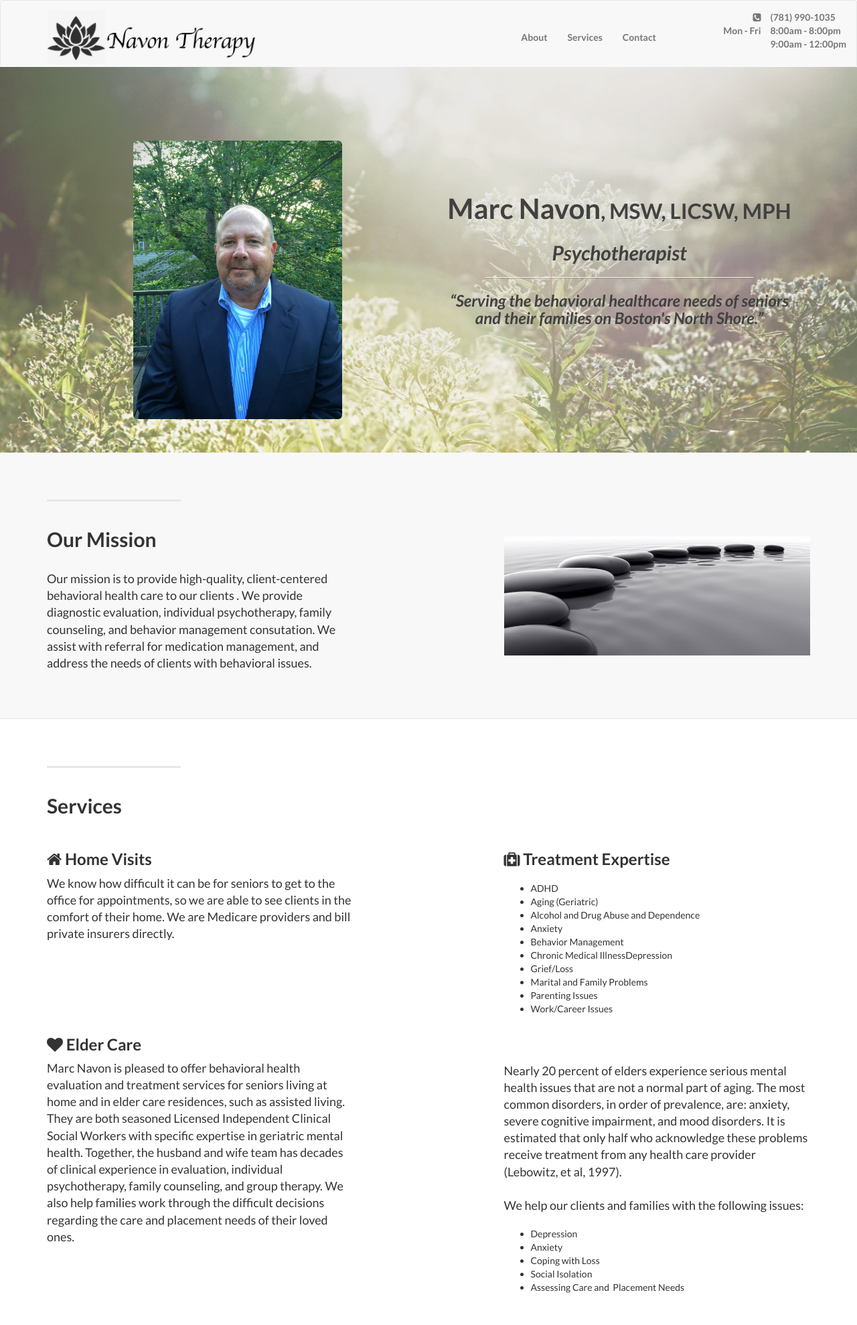
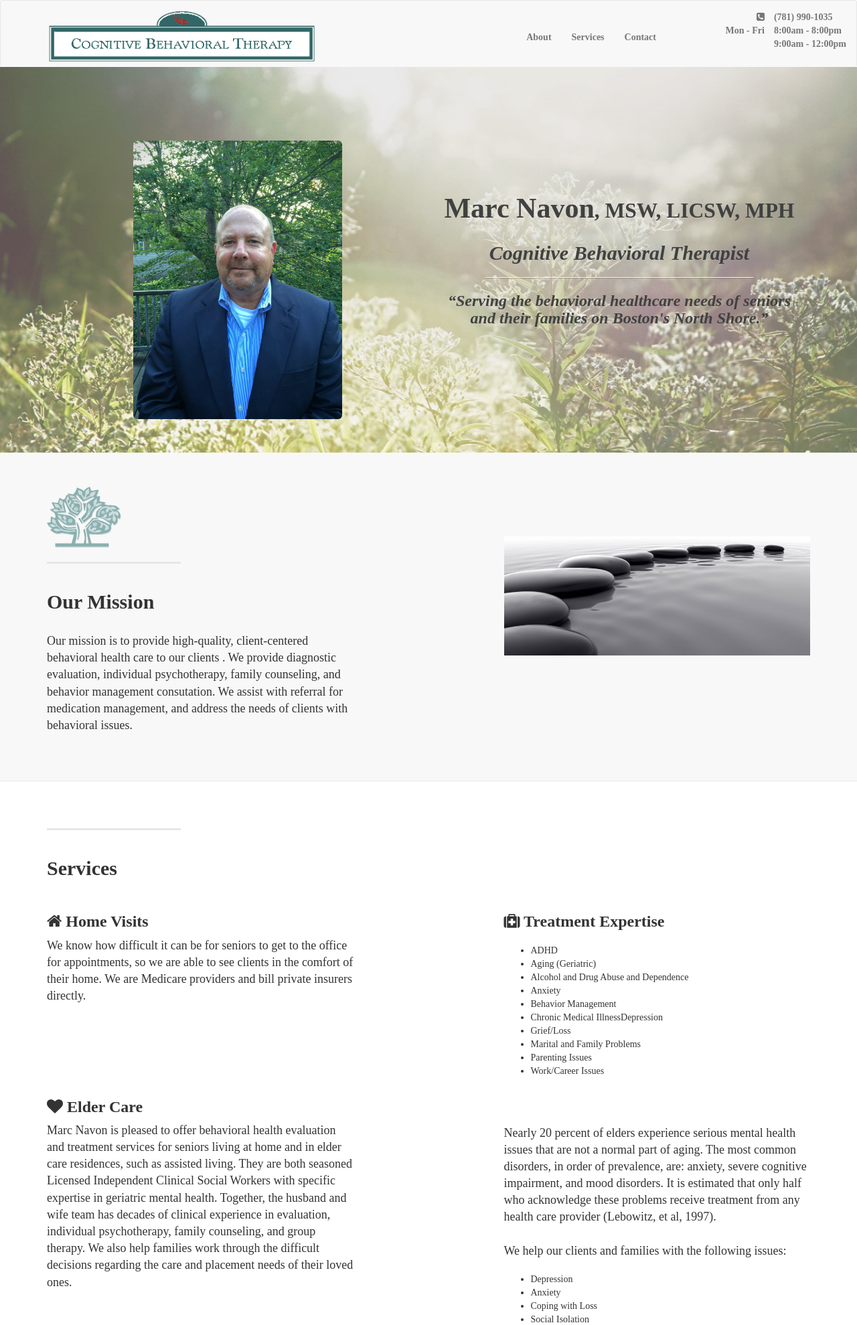
Before and after one commit to benwells/therapy-website, a Node server app: page / in a window 1280 px wide. Shown: the top 1979 px of the page at 67% size. Run offline with Node 20, Linux system fonts and the light colour scheme; some libraries are stand-ins or nearby versions.

Commit message:
updates to logo, font, title, and home template

```diff
--- a/app.js
+++ b/app.js
@@ -40,8 +40,8 @@
 }));
 app.use(passport.initialize());
 app.use(passport.session());
-// app.use(express.static(__dirname + '/public'));
-app.use(express.static(process.env.OPENSHIFT_REPO_DIR + '/public' ));
+app.use(express.static(__dirname + '/public'));
+// app.use(express.static(process.env.OPENSHIFT_REPO_DIR + '/public' ));
 
 // passport config
 // var Account = require('./app/models/account');
--- a/app/views/home/home-template.jade
+++ b/app/views/home/home-template.jade
@@ -73,7 +73,7 @@
                 p Marc Navon
                 span#creds, MSW, LICSW, MPH
               h2
-                i Psychotherapist
+                i Cognitive Behavioral Therapist
               hr.intro-divider
               h3
                 i
@@ -85,6 +85,7 @@
     .container
       #about.row
         .col-lg-5.col-sm-6
+          img.img.img-responsive(src='img/tree.png')
           hr.section-heading-spacer
           .clearfix
           h2.section-heading Our Mission
@@ -107,41 +108,27 @@
       .container
           .row
             .col-lg-5.col-lg-offset-1.col-sm-push-6.col-sm-6
-            |
             .col-lg-5.col-sm-pull-6.col-sm-6
               hr.section-heading-spacer
-              |
               .clearfix
-              |
               h2.section-heading Services
           .row
             .col-lg-5.col-lg-offset-1.col-sm-push-6.col-sm-6
               .clearfix
-              |
               h3
                 i.fa.fa-medkit
                 |  Treatment Expertise
-              |
               p.lead
                 ul
                   li &ZeroWidthSpace;ADHD
-                  |
                   li Aging (Geriatric)
-                  |
                   li Alcohol and Drug Abuse and Dependence
-                  |
                   li Anxiety
-                  |
                   li Behavior Management
-                  |
                   li Chronic Medical IllnessDepression
-                  |
                   li Grief/Loss
-                  |
                   li Marital and Family Problems
-                  |
                   li Parenting Issues
-                  |
                   li Work/Career Issues
             .col-lg-5.col-sm-pull-6.col-sm-6
               .clearfix
@@ -236,7 +223,6 @@
                 br
                 | Marblehead, MA   01945
                 br
-                |
                 abbr(title='Phone')
                   i.fa.fa-phone
                 |  (781) 990-1035
--- a/public/css/styles.css
+++ b/public/css/styles.css
@@ -146,7 +146,8 @@
 h4,
 h5,
 h6 {
-    font-family: "Lato","Helvetica Neue",Helvetica,Arial,sans-serif;
+    /*font-family: "Lato","Helvetica Neue",Helvetica,Arial,sans-serif;*/
+    font-family: "Times New Roman";
     font-weight: 700;
 }
 
```
Also changed, not shown: public/img/logo-old.png (added), public/img/logo.png, public/img/stripes.png (added), public/img/stripes2.png (added), public/img/tree.png (added).
